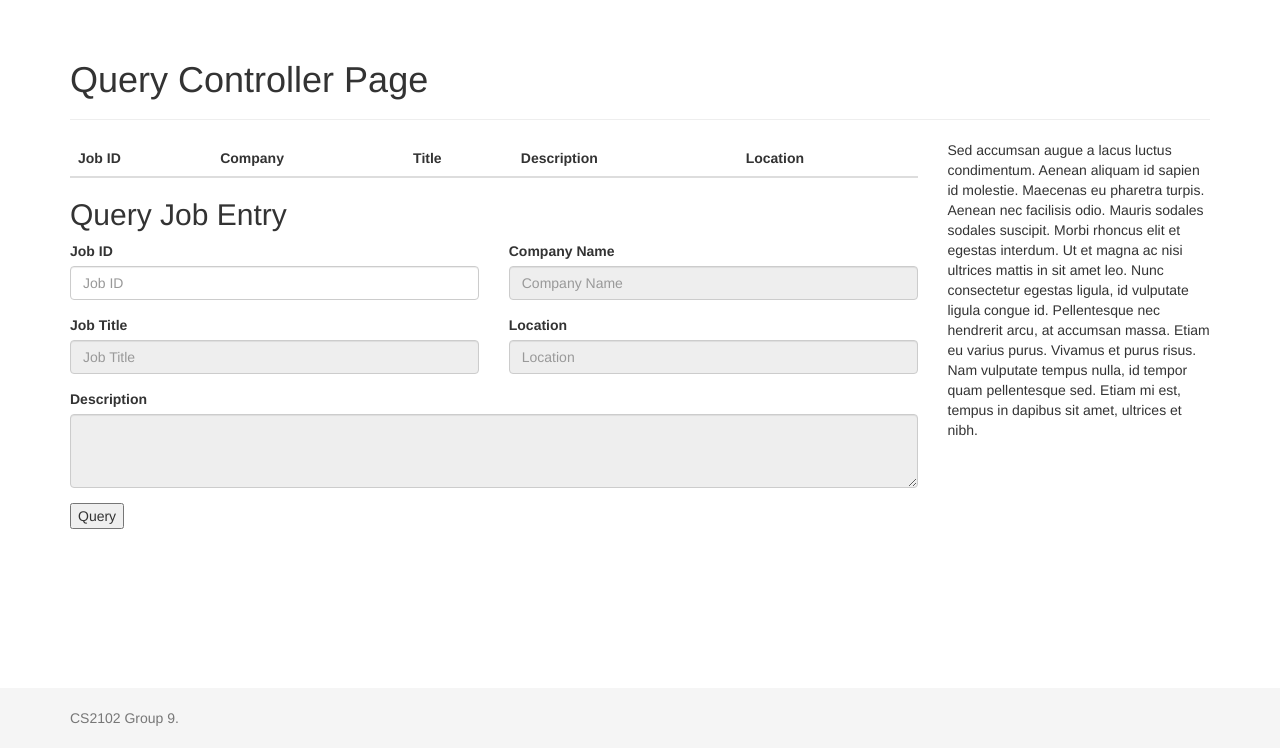
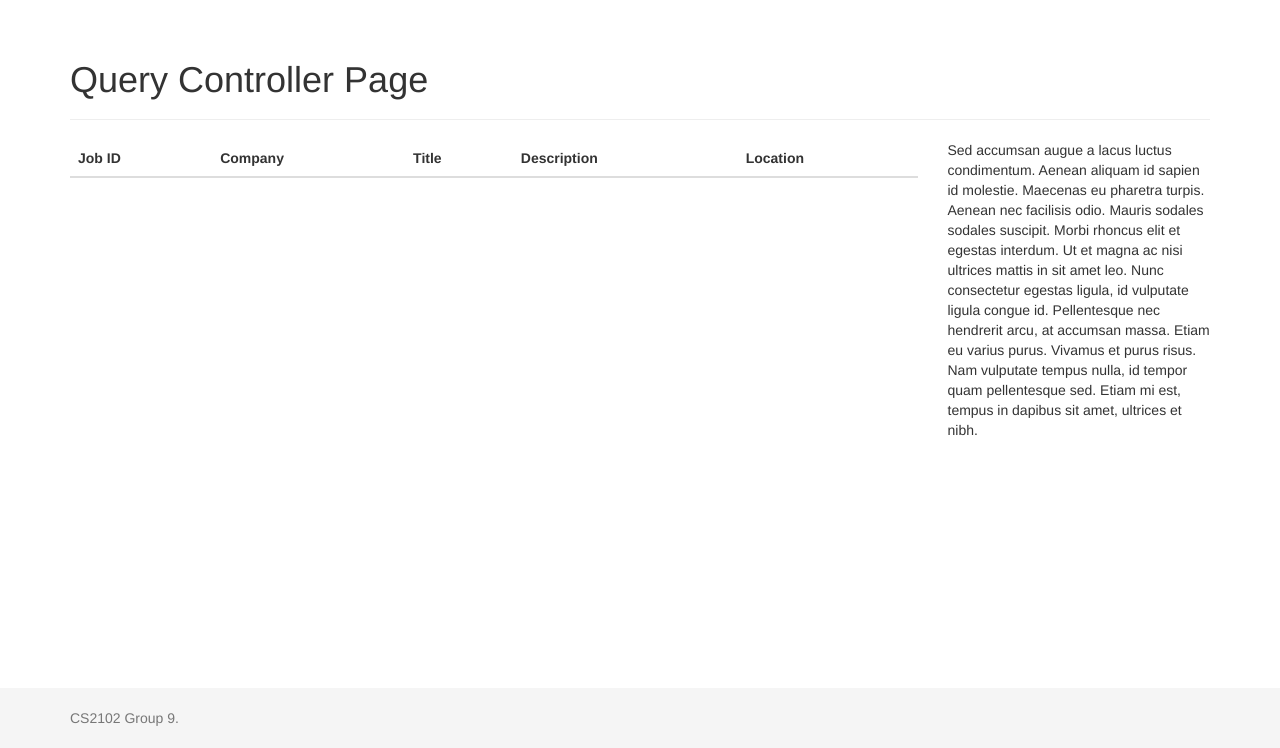
Before and after one commit to chewonit/cs2102, a CodeIgniter app: page /cs2102/demo/query in a window 1280 px wide. Shown: the part 52-800 px from the top of the page. Run offline with CodeIgniter, Linux system fonts and the light colour scheme; data that the repository does not hold is empty; some libraries are stand-ins or nearby versions.

Commit message:
Added form validation in the insert and update pages.
Imported form validation libraries.
Updated delete function to pass ID as string.
Cleaned up styling on the insert and query  pages.
Cleaned up code.

```diff
--- a/application/views/pages/delete_page.php
+++ b/application/views/pages/delete_page.php
@@ -30,7 +30,7 @@ defined('BASEPATH') OR exit('No direct script access allowed');
 					<td><?php echo $row->Description; ?></td>
 					<td><?php echo $row->Location; ?></td>
 					<td>
-						<button onclick="myFunction(<?php echo "$row->Id"; ?>)"
+						<button onclick="myFunction(<?php echo "'$row->Id'"; ?>)"
 							class="btn btn-default btn-danger">
 								<span class="glyphicon glyphicon-trash" aria-hidden="true"></span>
 						</button>
--- a/application/views/pages/query_page.php
+++ b/application/views/pages/query_page.php
@@ -31,77 +31,9 @@ defined('BASEPATH') OR exit('No direct script access allowed');
 					<td><?php echo $row->Title; ?></td>
 					<td><?php echo $row->Description; ?></td>
 					<td><?php echo $row->Location; ?></td>
-					<td>
-						<!-- <button onclick="myFunction(<?php //echo "'jobTable-".$row->Id."'";?>)"
-							class="btn btn-default">
-								<span class="glyphicon glyphicon-pencil" aria-hidden="true"></span>
-						</button>
-							-->
-					</td>
 				</tr>
-				<?php $count += 1 ?>
 				<?php endforeach; ?>
 			</table>
-
-			<script type="text/javascript">
-				var jq = $.noConflict();
-
-				var formInputIds = ["#inputJobId", "#inputCompanyName", "#inputTitle", "#inputDescription", "#inputLocation"];
-
-				function myFunction(form) {
-					//window.alert("c");
-					var jobId = 'jobTable-' + form.elements[0].value; //this is correct field
-					//	window.alert("d");
-				//	window.alert(jobId);
-
-					//window.alert("e");
-					jq("#jobTable").find("#"+jobId).find('td').each( function(index) {
-					//	window.alert(index);
-						if (index < formInputIds.length) {
-							jq( formInputIds[index] ).val(jq( this ).html());
-						}
-					});
-					//window.alert("f");
-				}
-			</script>
-
-
-			<h2>Query Job Entry</h2>
-
-			<form name='test' target = "#">
-			<div id="updateForm" class="fluid-container">
-			<div class="row">
-				<div class="form-group col-md-6">
-					<label for="inputJobId">Job ID</label>
-					<input type="text" class="form-control" name="inputJobId" id="inputJobId" placeholder="Job ID" >
-				</div>
-				<div class="form-group col-md-6">
-					<label for="inputCompanyName">Company Name</label>
-					<input type="text" class="form-control" name="inputCompanyName" id="inputCompanyName" placeholder="Company Name" readonly>
-				</div>
-			</div>
-			<div class="row">
-				<div class="form-group col-md-6">
-					<label for="inputTitle">Job Title</label>
-					<input type="text" class="form-control" name="inputTitle" id="inputTitle" placeholder="Job Title" readonly>
-				</div>
-				<div class="form-group col-md-6">
-					<label for="inputLocation">Location</label>
-					<input type="text" class="form-control" name="inputLocation" id="inputLocation" placeholder="Location" readonly>
-				</div>
-			</div>
-			<div class="row">
-				<div class="form-group col-md-12">
-					<label for="inputDescription">Description</label>
-					<textarea rows="3" class="form-control" name="inputDescription" id="inputDescription" placeholder="Description" readonly> </textarea>
-				</div>
-			</div>
-			<script type="text/javascript"> //window.alert("a"); </script>
-			<button class="submit" onclick = "myFunction(this.form)" type ="button" >Query</button>
-
-			<script type="text/javascript">// window.alert("b"); </script>
-			</div>
-
 
 		</form>
 		</div>
--- a/application/views/templates/header.php
+++ b/application/views/templates/header.php
@@ -14,6 +14,9 @@ defined('BASEPATH') OR exit('No direct script access allowed');
 	<!-- Bootstrap -->
 	<link rel="stylesheet" href="https://maxcdn.bootstrapcdn.com/bootstrap/3.3.5/css/bootstrap.min.css">
 	<script src="https://maxcdn.bootstrapcdn.com/bootstrap/3.3.5/js/bootstrap.min.js"></script>
+
+	<script src="http://ajax.aspnetcdn.com/ajax/jquery.validate/1.14.0/jquery.validate.min.js"></script>
+	<script src="http://ajax.aspnetcdn.com/ajax/jquery.validate/1.14.0/additional-methods.min.js"></script>
 
 	<?php echo link_tag('assets/css/main.css')?>
 
--- a/assets/css/main.css
+++ b/assets/css/main.css
@@ -23,3 +23,7 @@ body > .container {
 .container .text-muted {
   margin: 20px 0;
 }
+
+form .error {
+    color: red;
+}
```
Also changed, not shown: application/controllers/Query_controller.php (+0 -21 lines), application/views/pages/insert_page.php (+40 -36 lines), application/views/pages/update_page.php (+7 -5 lines).
